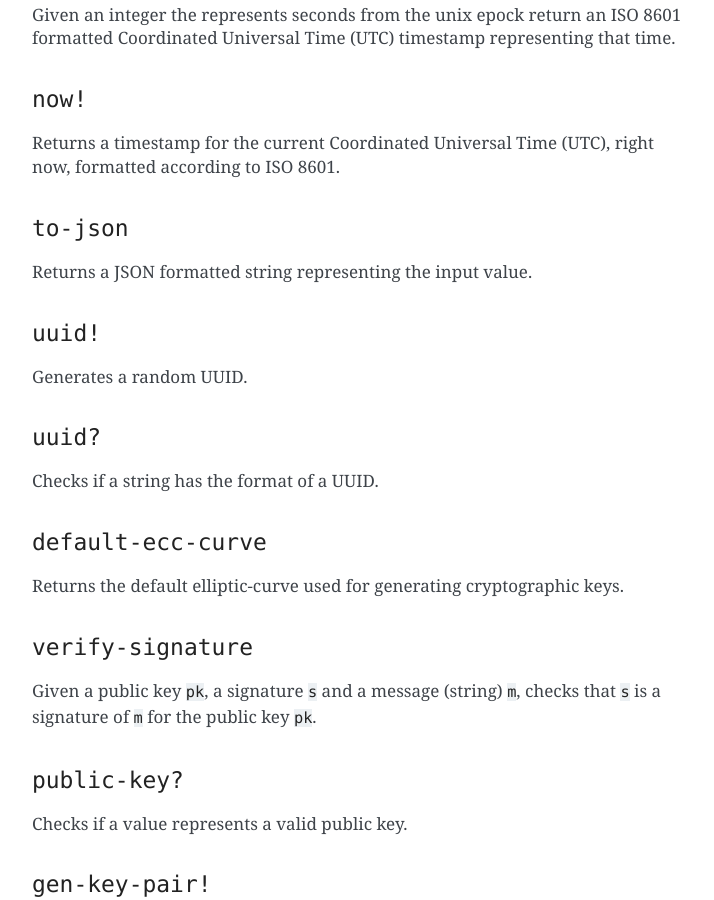
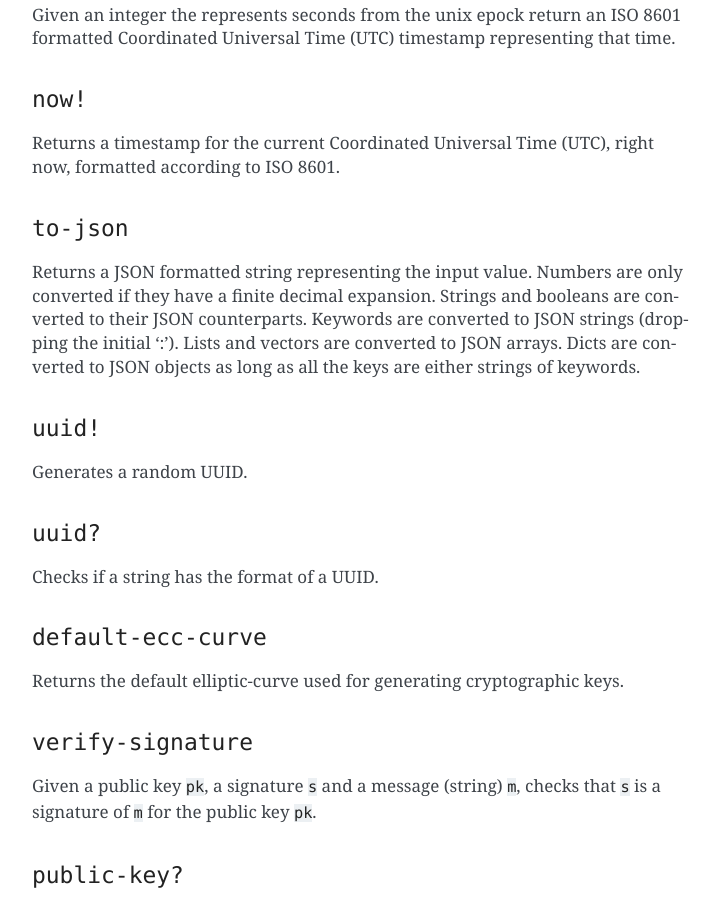
Before and after one commit to radicle-dev/radicle-alpha, a Sphinx documentation site: the page built from docs/source/reference.rst, in a window 1280 px wide and 900 px high, scrolled down 9047 px. Shown: the whole window, without its empty margins (388-1102 px from the left). Built offline with Sphinx 7.4.7, drawn with Linux system fonts in a browser that asks for light colours; pages that are not in the unit, such as notebooks, are missing from menus.

Commit message:
Make to-json work on more inputs.
Now also converts:
- vectors,
- keywords,
- dicts with mixed string/keyword keys.

```diff
--- a/docs/source/reference.rst
+++ b/docs/source/reference.rst
@@ -445,7 +445,12 @@ right now, formatted according to ISO 8601.
 ``to-json``
 ~~~~~~~~~~~
 
-Returns a JSON formatted string representing the input value.
+Returns a JSON formatted string representing the input value. Numbers
+are only converted if they have a finite decimal expansion. Strings and
+booleans are converted to their JSON counterparts. Keywords are
+converted to JSON strings (dropping the initial ':'). Lists and vectors
+are converted to JSON arrays. Dicts are converted to JSON objects as
+long as all the keys are either strings of keywords.
 
 ``uuid!``
 ~~~~~~~~~
```
Also changed, not shown: 2 other files.
